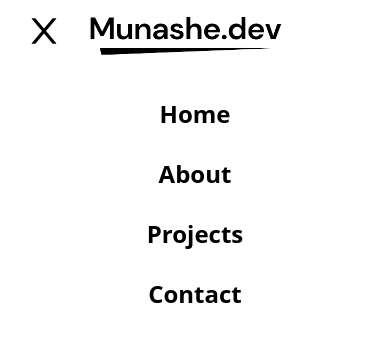
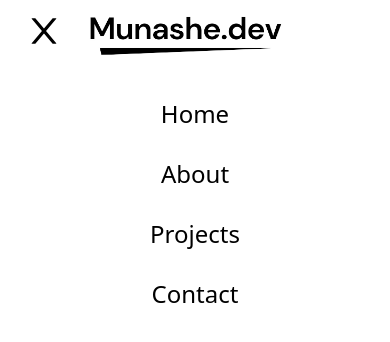
Before and after one commit to munashex/Munashe.dev, a React (Vite) app: page /contact in a window 390 px wide. Both pictures are taken after a click on the button 44 px from the left and 31 px from the top of the page. Shown: the top 342 px of the page. Built offline with nearby package versions, Linux system fonts and the light colour scheme; what tailwindcss-animated would draw is missing.

Commit message:
all done

```diff
--- a/src/components/Navbar.jsx
+++ b/src/components/Navbar.jsx
@@ -60,11 +60,12 @@ const navLinks = [
       <div className={`${open ? 'animate-fade-left  flex md:hidden flex-col font-light items-center my-9 gap-y-7 text-2xl' : 'hidden'}`}>
       {navLinks.map((nav) => (
         <div>
-          <Link to={nav.path} className="font-bold" onClick={() => Toggle(!open)}>
+          <Link to={nav.path} className="font-medium" onClick={() => Toggle(!open)}>
             {nav.url}
             </Link>
         </div>
        ))}
+
        </div>
 
 
```
